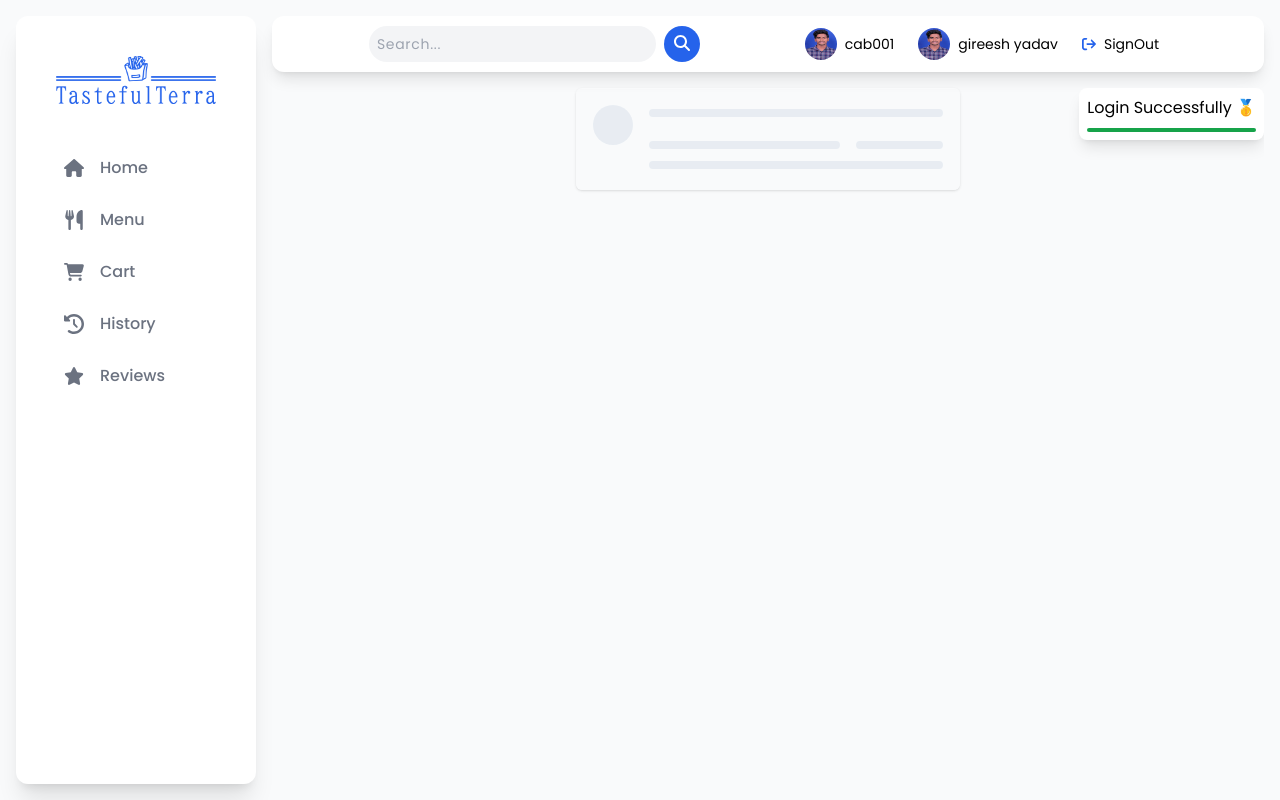
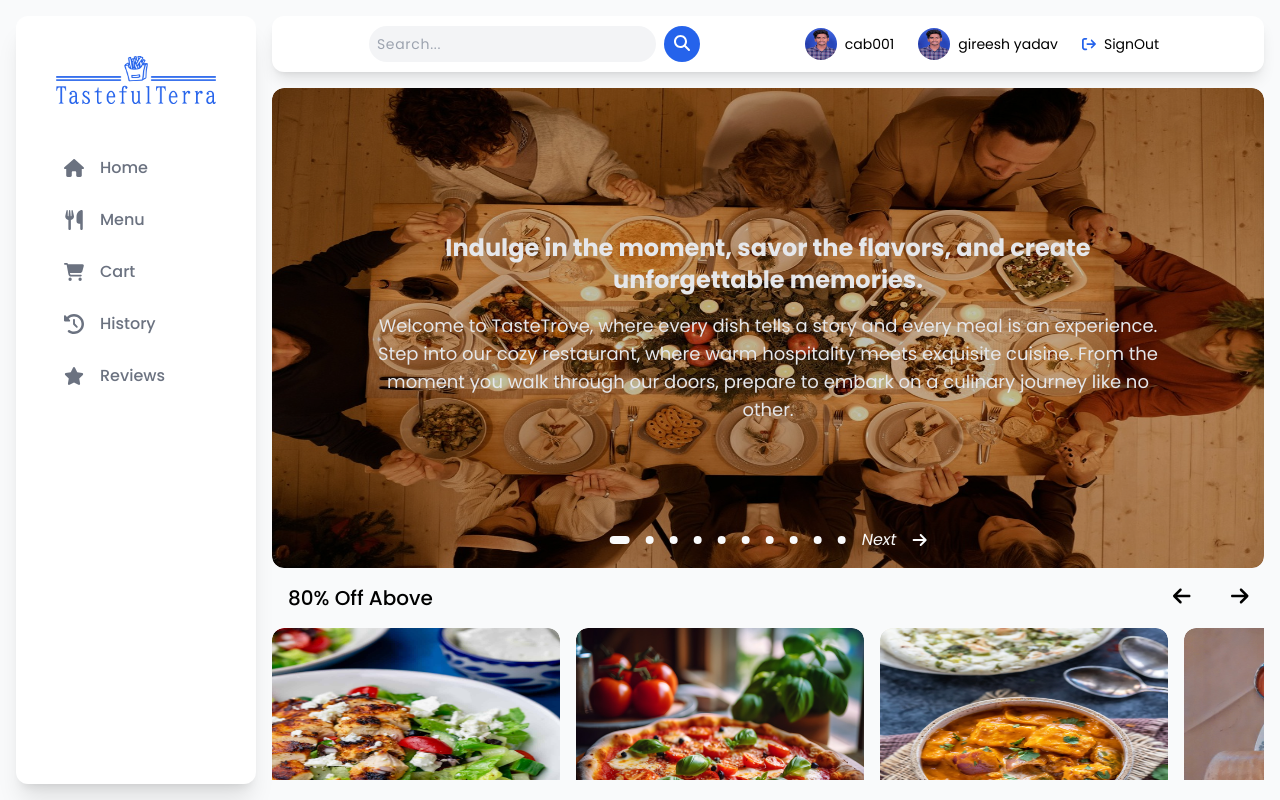
Before and after one commit to cherakalagireesh/TastefulTerra, a React (Vite) app: page / in a window 1280 px wide. Built offline with nearby package versions, Linux system fonts and the light colour scheme; grey boxes are pictures that could not be loaded.

Commit message:
Add changes

```diff
--- a/src/ui/Main.jsx
+++ b/src/ui/Main.jsx
@@ -16,17 +16,17 @@ export default function Main() {
   return (
     <main className="h-main-sm md:h-main-md lg:h-main-lg overflow-y-auto relative">
       <Container>
-        {/* <Home />
+        <Home />
         <SearchedItems />
         <Menu />
-        <Cabins /> */}
+        <Cabins />
         {/* <Modal>
           <CabinDetails />
         </Modal> */}
         {/* <Spinner /> */}
         {/* <Reviews /> */}
-        <Loader />
-        <Message />
+        {/* <Loader /> */}
+        {/* <Message /> */}
       </Container>
     </main>
   );
```
